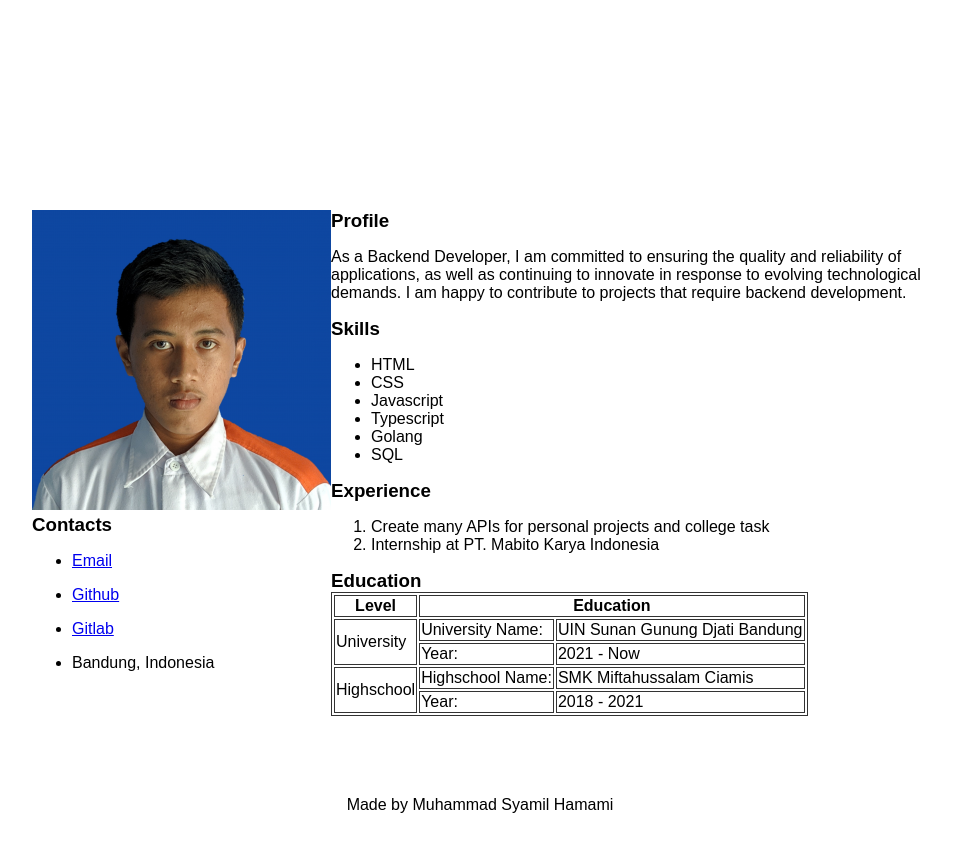
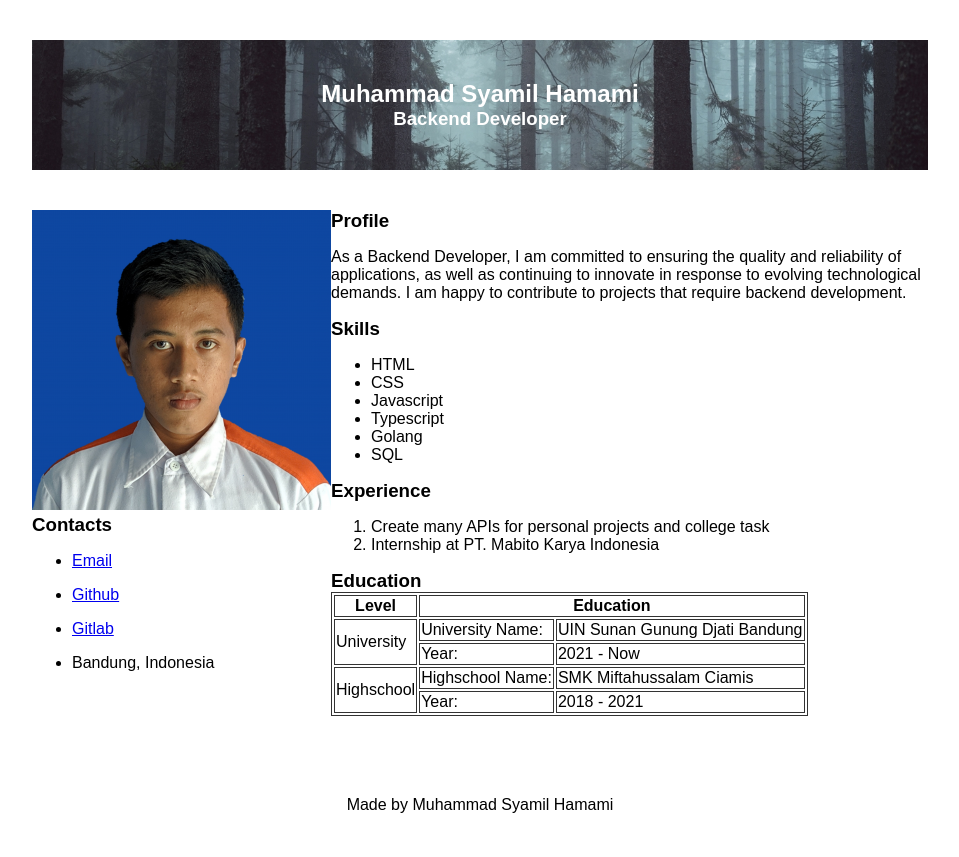
Before and after one commit to shaammiru/syamil-cv, a plain HTML site: page index.html in a window 1280 px wide. Shown: the whole page, without its empty margins (160-1119 px from the left). Drawn offline with Linux system fonts and the light colour scheme; the site is published under a folder, as on GitHub Pages, so addresses that start at the root find nothing.

Commit message:
Fix directory

```diff
--- a/assets/style.css
+++ b/assets/style.css
@@ -33,7 +33,7 @@ header {
   grid-area: header;
   display: grid;
   place-content: center;
-  background-image: url(/assets/images/banner.jpg);
+  background-image: url(./images/banner.jpg);
   background-size: cover;
   background-position: center;
   text-align: center;
```
